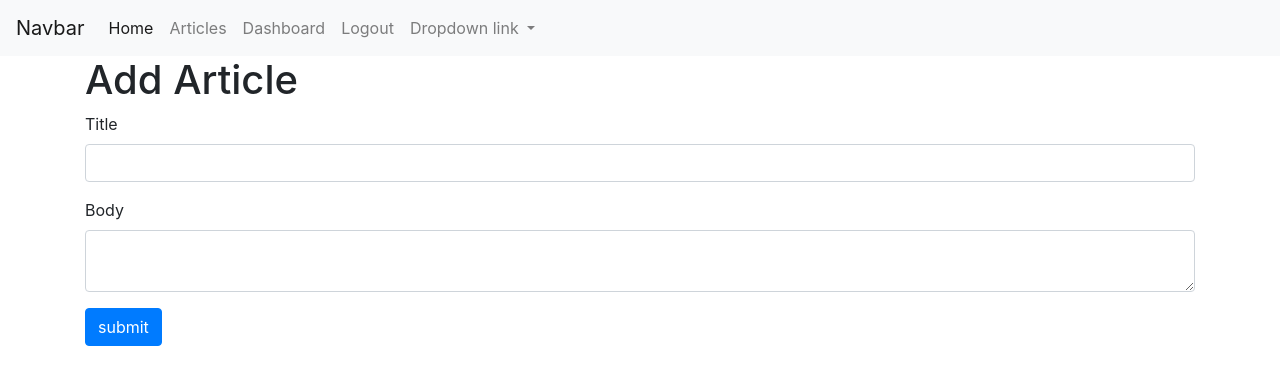
After one commit to boydbugle/simple_flask_app, a Flask app: page /add_article in a window 1280 px wide. The commit adds this page. Shown: the top 385 px of the page. Run offline with Flask 2, Linux system fonts and the light colour scheme; the visitor is signed in with stand-in values (Sample User, id 1); some libraries are stand-ins or nearby versions.

Commit message:
create article registration route

```diff
--- a/app.py
+++ b/app.py
@@ -1,5 +1,6 @@
+from functools import wraps
 from flask import Flask, render_template, request, flash, redirect, url_for, session, logging
-from data import articles_dstore
+# from data import articles_dstore
 from flaskext.mysql import MySQL
 from wtforms import Form, StringField, TextAreaField, PasswordField, validators
 from wtforms.validators import DataRequired
@@ -19,26 +20,35 @@ app.config['MYSQL_DATABASE_DB'] = 'myflask'
 mysql = MySQL(cursorclass=DictCursor)
 mysql.init_app(app)
 
-article = articles_dstore()
+# article = articles_dstore()
 
 
-@app.route('/index')
-@app.route('/index/<path:name>')
-def index(name=None):
+@app.route('/')
+def index():
     """Complete this docstring"""
-    return render_template('dynamic.html', name=name)
+    return render_template('dynamic.html')
 
 
 @app.route('/articles')
 def articles():
-    """Complete this docstring"""
-    return render_template('articles.html', article=article)
+    cur = mysql.get_db().cursor()
+    result = cur.execute("SELECT * FROM articles")
+    if result > 0:
+        articles = cur.fetchall()
+        return render_template('articles.html', articles=articles)
+    else:
+        msg = 'No Articles Present'
+        return render_template('articles.html', msg=msg)
+    cur.close()
 
 
-@app.route('/article/<string:article_id>')
-def article(article_id):
-    """Complete this docstring"""
-    return render_template('article.html', article_id=article_id)
+@app.route('/article/<string:id>')
+def article(id):
+    cur = mysql.get_db().cursor()
+    result = cur.execute("SELECT * FROM articles WHERE id= %s", (id))
+    if result > 0:
+        article = cur.fetchone()
+        return render_template('article.html', article=article)
 
 
 class RegisterForm(Form):
@@ -88,7 +98,6 @@ def login():
         if result > 0:
             # get stored hash
             data = cur.fetchone()
-            print (data)
             password = data['password']
             # compare password
             if sha256_crypt.verify(passwordLogin, password):
@@ -107,9 +116,63 @@ def login():
     return render_template('login.html')
 
 
+def is_logged_in(f):
+    @wraps(f)
+    def wrap(*args, **kwargs):
+        if 'logged_in' in session:
+            return f(*args, **kwargs)
+        else:
+            flash('Unautorized, please login', 'danger')
+            return redirect(url_for('login'))
+    return wrap
+
+
+@app.route('/logout')
+@is_logged_in
+def logout():
+    session.clear()
+    flash('You are logged out', 'success')
+    return redirect(url_for('login'))
+
+
 @app.route('/dashboard')
+@is_logged_in
 def dashboard():
-    return render_template('dashboard.html')
+    cur = mysql.get_db().cursor()
+    result = cur.execute("SELECT * FROM articles")
+    if result > 0:
+        articles = cur.fetchall()
+        return render_template('dashboard.html', articles=articles)
+    else:
+        msg = 'No Articles Present'
+        return render_template('dashboard.html', msg=msg)
+    cur.close()
+
+
+class ArticleForm(Form):
+    title = StringField('Title', [validators.Length(min=1, max=200)])
+    body = TextAreaField('Body', [validators.Length(min=30)])
+
+
+@app.route('/add_article', methods=['GET', 'POST'])
+@is_logged_in
+def add_article():
+    form = ArticleForm(request.form)
+    if request.method == 'POST' and form.validate():
+        title = form.title.data
+        body = form.body.data
+        # create cursor
+        cur = mysql.get_db().cursor()
+        # execute
+        cur.execute("INSERT INTO articles(title, author, body) VALUES(%s, %s, %s)",
+                    (title, session['username'], body))
+        # commit
+        mysql.get_db().commit()
+        cur.close()
+
+        flash('Article Created', 'success')
+        return redirect(url_for('dashboard'))
+    return render_template('add_article.html', form=form)
 
 
 if __name__ == '__main__':
--- /dev/null
+++ b/templates/add_article.html
@@ -0,0 +1,15 @@
+{% extends 'layout.html' %}
+
+{% block body %}
+  <h1>Add Article</h1>
+  {% from "partials/_formhelpers.html" import render_field %}
+  <form class="" action="" method="POST">
+    <div class="form-group">
+      {{render_field(form.title, class="form-control")}}
+    </div>
+    <div class="form-group">
+      {{render_field(form.body, class="form-control", id="editor")}}
+    </div>
+    <p><input type="submit" class="btn btn-primary" value="submit"></p>
+  </form>
+{% endblock %}
--- a/templates/layout.html
+++ b/templates/layout.html
@@ -8,7 +8,6 @@
   <body>
     {% include 'partials/_navbar.html'%}
     <div class="container">
-      {% include 'partials/_jumbotron.html' %}
       {% include 'partials/_messages.html' %}
       {% block body %}{% endblock %}
     </div>
@@ -16,6 +15,10 @@
       src="https://code.jquery.com/jquery-3.3.1.min.js"
       integrity="sha256-FgpCb/KJQlLNfOu91ta32o/NMZxltwRo8QtmkMRdAu8="
       crossorigin="anonymous"></script>
+    <script src="https://cdn.ckeditor.com/4.9.0/standard/ckeditor.js"></script>
+    <script>
+			CKEDITOR.replace( 'editor' );
+		</script>
     <script
      src="https://maxcdn.bootstrapcdn.com/bootstrap/4.0.0/js/bootstrap.min.js">
     </script>
--- a/templates/partials/_jumbotron.html
+++ b/templates/partials/_jumbotron.html
@@ -2,4 +2,8 @@
     <h1>Bootstrap Tutorial</h1>
     <p>Bootstrap is the most popular HTML, CSS, and JS framework for developing
     responsive, mobile-first projects on the web.</p>
+    {% if session['logged_in'] == NULL %}
+      <a href="/register" class="btn btn-primary btn-lg">Register</a>
+      <a href="/login" class="btn btn-success btn-lg">login</a>
+    {% endif %}
   </div>
--- a/templates/partials/_navbar.html
+++ b/templates/partials/_navbar.html
@@ -6,17 +6,26 @@
   <div class="collapse navbar-collapse" id="navbarNavDropdown">
     <ul class="navbar-nav">
       <li class="nav-item active">
-        <a class="nav-link" href="/index/boyd">Home <span class="sr-only">(current)</span></a>
+        <a class="nav-link" href="/">Home <span class="sr-only">(current)</span></a>
       </li>
       <li class="nav-item">
         <a class="nav-link" href="/articles">Articles</a>
       </li>
+      {% if not session['logged_in'] %}
         <li class="nav-item">
           <a class="nav-link" href="/register">register</a>
         </li>
         <li class="nav-item">
           <a class="nav-link" href="/login">Login</a>
         </li>
+      {% else %}
+        <li class="nav-item">
+          <a class="nav-link" href="/dashboard">Dashboard</a>
+        </li>
+        <li class="nav-item">
+          <a class="nav-link" href="/logout">Logout</a>
+        </li>
+      {% endif %}
       <li class="nav-item dropdown">
         <a class="nav-link dropdown-toggle" href="#" id="navbarDropdownMenuLink" data-toggle="dropdown" aria-haspopup="true" aria-expanded="false">
           Dropdown link
```
Also changed, not shown: templates/article.html (+5 -3 lines), templates/articles.html (+4 -5 lines), templates/dashboard.html (+24 -1 lines), templates/dynamic.html (+1 -7 lines). Lines whose indentation alone changed are shown as unchanged.
